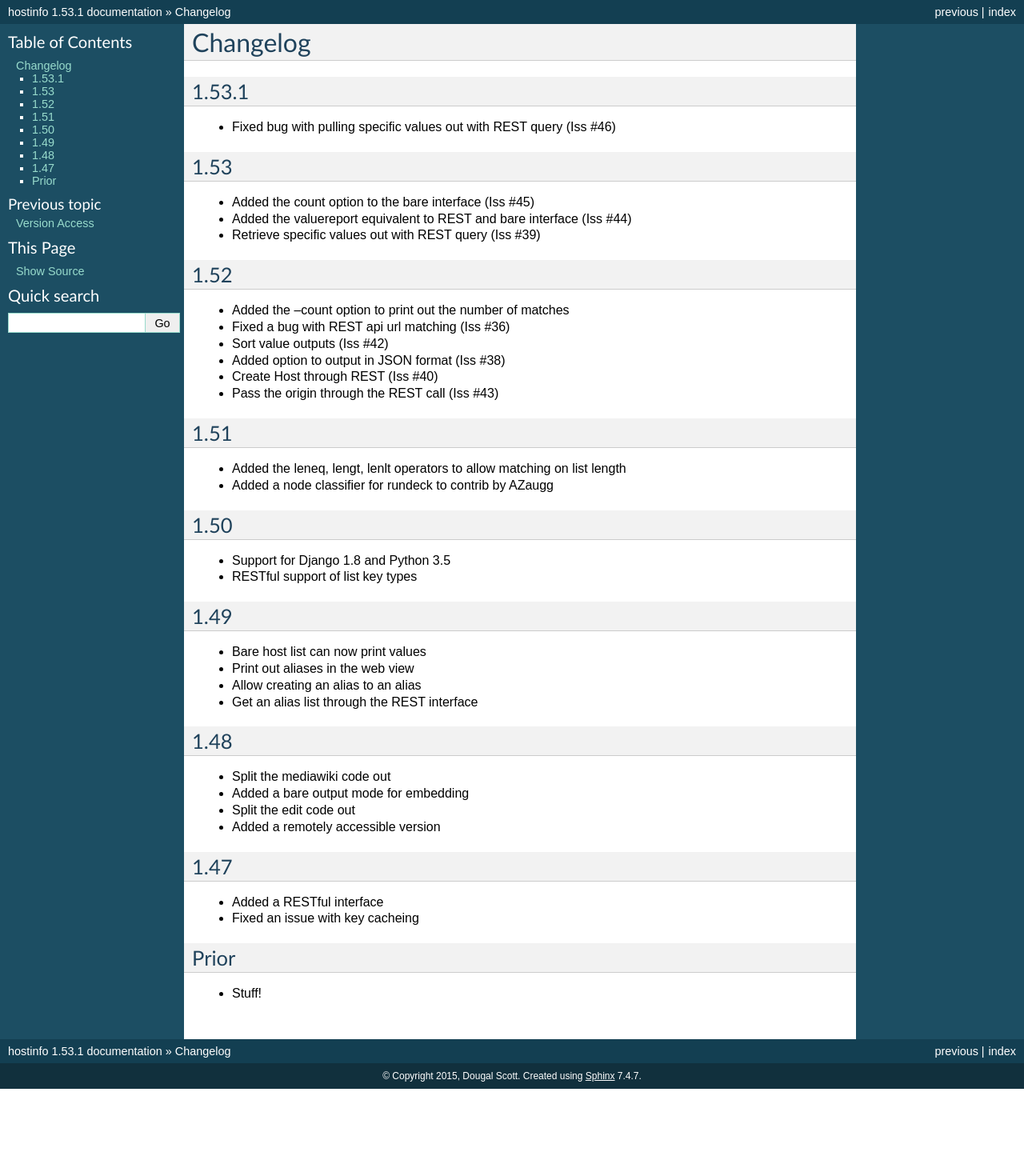
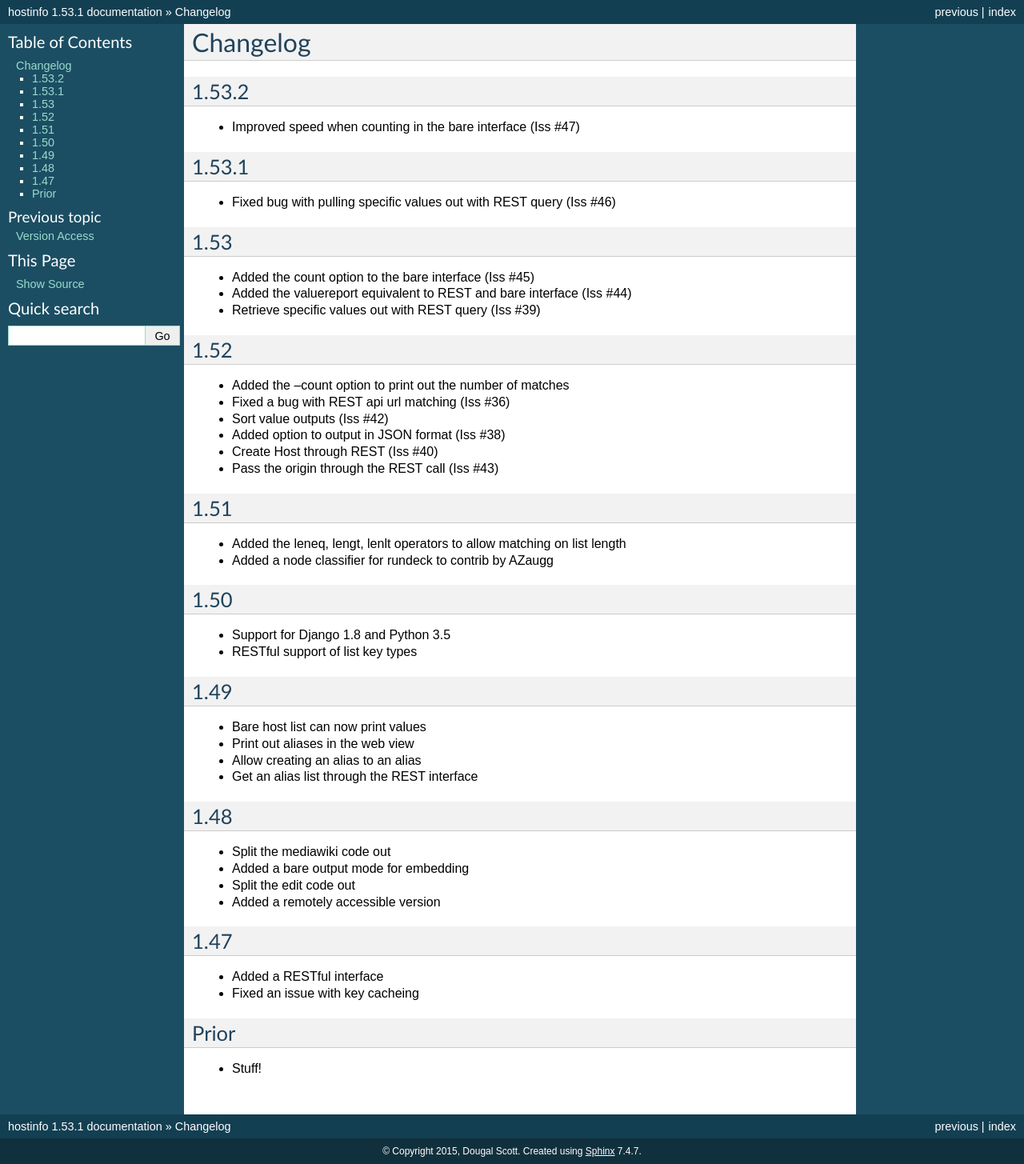
Before and after one commit to dwagon/Hostinfo, a Sphinx documentation site: the page built from docs/changelog.rst, in a window 1280 px wide. Shown: the whole page at 80% size. Built offline with Sphinx 7.4.7, drawn with Linux system fonts in a browser that asks for light colours; before the commit the page ends 1361 px from its top, so only the background shows below that.

Commit message:
Updated with Iss47

```diff
--- a/docs/changelog.rst
+++ b/docs/changelog.rst
@@ -1,5 +1,9 @@
 Changelog
 ---------
+
+1.53.2
+======
+* Improved speed when counting in the bare interface (Iss #47)
 
 1.53.1
 ======
```
